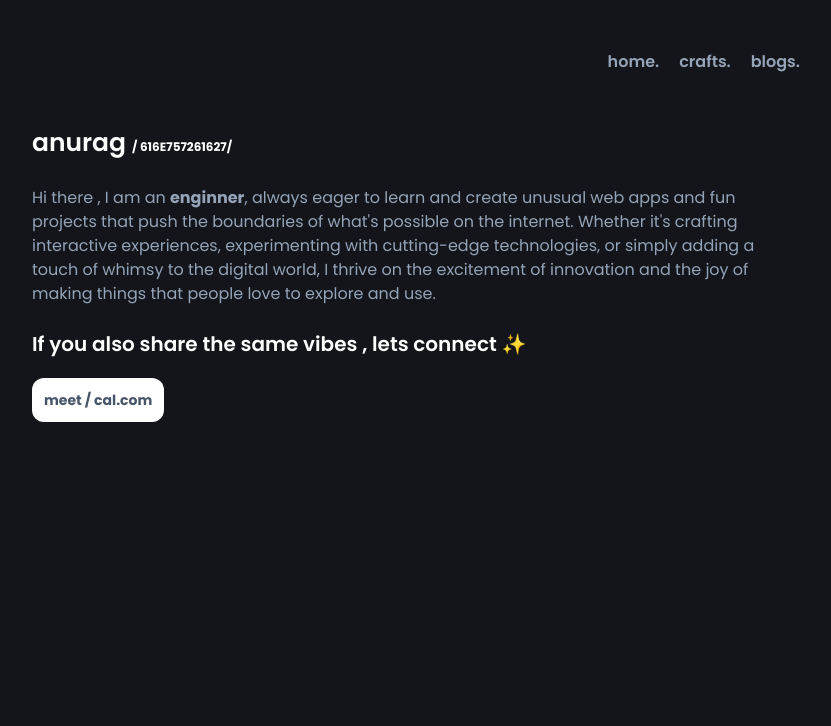
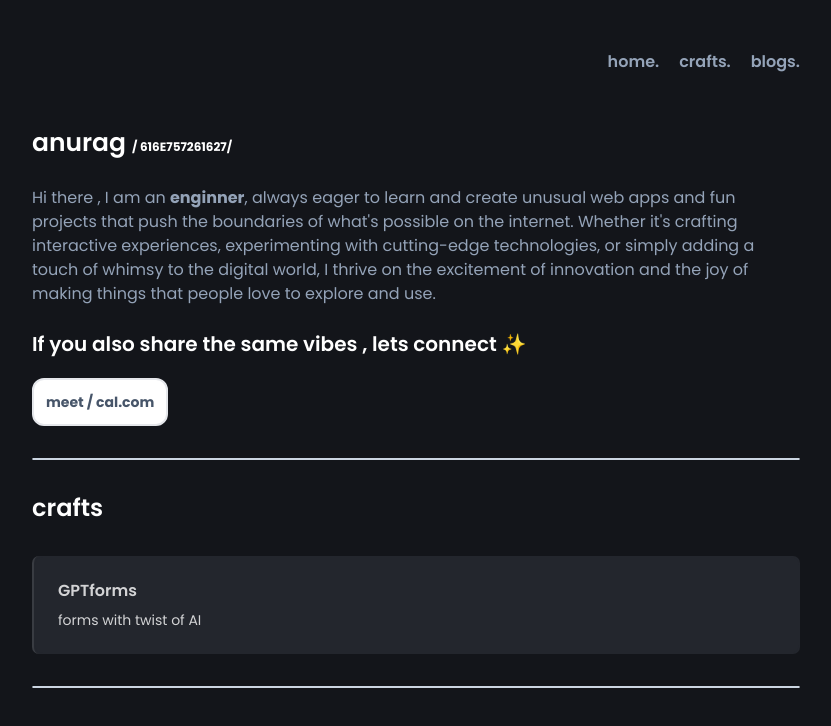
Before and after one commit to anuragts/sh, an Astro site: page / in a window 1280 px wide. Shown: the whole page, without its empty margins (224-1055 px from the left). Built offline with nearby package versions, Linux system fonts and the light colour scheme; Astro itself is replaced by a stand-in of ours.

Commit message:
feat-:crafts

```diff
--- a/src/components/Card.astro
+++ b/src/components/Card.astro
@@ -3,18 +3,22 @@ interface Props {
 	title: string;
 	body: string;
 	href: string;
+	date: string;
 }
 
-const { href, title, body } = Astro.props;
+const { href, title, body,date } = Astro.props;
 ---
 
-<li class="link-card">
+<li class="link-card hover:border-yellow-600 border-l-2 border-[#ffffff1a] transition-all duration-300 ease-in-out">
 	<a href={href}>
+		<!-- <div class="flex justify-end">
+			{date}
+		</div> -->
 		<h2>
 			{title}
-			<span>&rarr;</span>
+			<!-- <span>&rarr;</span> -->
 		</h2>
-		<p>
+		<p class="text-sm font-normal">
 			{body}
 		</p>
 	</a>
@@ -26,11 +30,11 @@ const { href, title, body } = Astro.props;
 		padding: 1px;
 		background-color: #23262d;
 		background-image: none;
-		background-size: 400%;
+		/* background-size: 400%; */
 		border-radius: 7px;
-		background-position: 100%;
-		transition: background-position 0.6s cubic-bezier(0.22, 1, 0.36, 1);
-		box-shadow: inset 0 0 0 1px rgba(255, 255, 255, 0.1);
+		/* background-position: 100%; */
+		/* transition: background-position 0.6s cubic-bezier(0.22, 1, 0.36, 1); */
+		/* box-shadow: inset 0 0 0 1px rgba(255, 255, 255, 0.1); */
 	}
 	.link-card > a {
 		width: 100%;
@@ -44,7 +48,7 @@ const { href, title, body } = Astro.props;
 	}
 	h2 {
 		margin: 0;
-		font-size: 1.25rem;
+		font-size: 1.0rem;
 		transition: color 0.6s cubic-bezier(0.22, 1, 0.36, 1);
 	}
 	p {
--- /dev/null
+++ b/src/components/craftsComponent.astro
@@ -0,0 +1,12 @@
+---
+import Card from "./Card.astro";
+---
+
+<div>
+    <div class="text-2xl">
+        crafts
+    </div>
+    <div class="mt-8">
+        <Card title="GPTforms" body="forms with twist of AI" date="10/11/20"  href="https://dub.sh/gptforms"/>
+    </div>
+</div>
--- a/src/pages/index.astro
+++ b/src/pages/index.astro
@@ -1,6 +1,7 @@
 ---
 import Layout from "../layouts/Layout.astro";
 // import Card from '../components/Card.astro';
+import CraftsComponent from "../components/craftsComponent.astro";
 ---
 
 <Layout title="home">
@@ -22,10 +23,13 @@ import Layout from "../layouts/Layout.astro";
 		<div class="mt-[1.5rem] text-xl">
 			If you also share the same vibes , lets connect ✨️
 			<div class="mt-5 bt text-sm ">
-				<div class="py-3 px-3 bg-white text-slate-600 absolute rounded-xl">
+				<div class="py-3 px-3 bg-white text-slate-600 inline-block rounded-xl border-2 hover:bg-[#13151a] hover:text-white">
 					<a href="https://cal.com/anuragtsx">meet / cal.com</a>
 				</div>
 			</div>
+			<hr class="my-[2rem] text-slate-300 rounded-sm">
+			<CraftsComponent/>
+			<hr class="my-[2rem] text-slate-300 rounded-sm">
 		</div>
 	</main>
 </Layout>
@@ -53,4 +57,7 @@ import Layout from "../layouts/Layout.astro";
 		font-weight: 800;
 
 	}
+	hr{
+		border: 1.5px solid ;
+	}
 </style>
```
